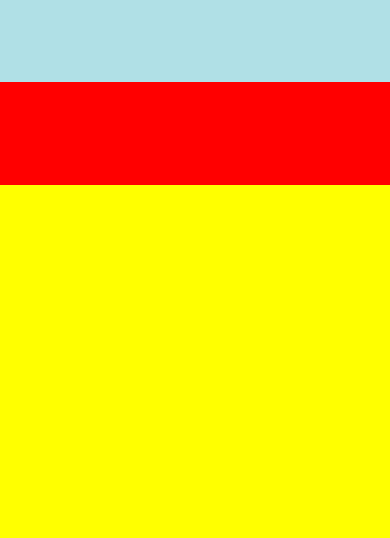
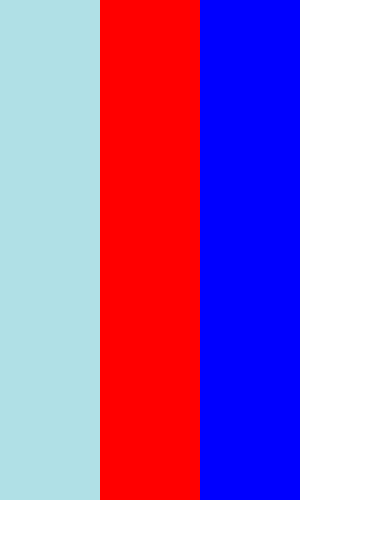
Before and after one commit to mrhdman/reactNativeTutorial, a React Native app: screen / in a window 390 px wide. Shown: the top 538 px of the page. Built offline with nearby package versions, Linux system fonts and the light colour scheme.

Commit message:
Layout with Flexbox: Flex Direction

```diff
--- a/App.js
+++ b/App.js
@@ -1,14 +1,14 @@
 import React, { Component } from 'react';
 import { AppRegistry, View } from 'react-native';
 
-export default class FlexDimensionsBasics extends Component {
+export default class FlexDirectionBasics extends Component {
   render() {
     return (
-      <View style={{flex: 1}}>
-        <View style={{flex: 1, backgroundColor: 'powderblue'}} />
-        <View style={{flex: 1.25, backgroundColor: 'red'}} />
-        <View style={{flex: 8, backgroundColor: 'yellow'}} />
+      <View style={{flex: 1, flexDirection: 'row'}}>
+        <View style={{width: 100, height: 500, backgroundColor: 'powderblue'}} />
+        <View style={{width: 100, height: 500, backgroundColor: 'red'}} />
+        <View style={{width: 100, height: 500, backgroundColor: 'blue'}} />
       </View>
-    );
+    )
   }
 }
```
